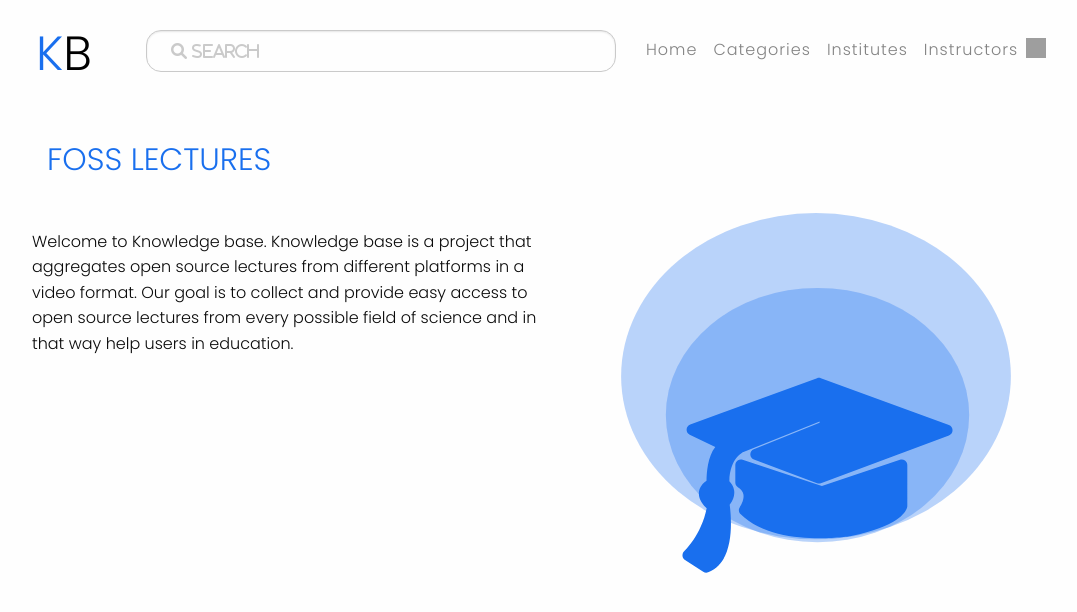
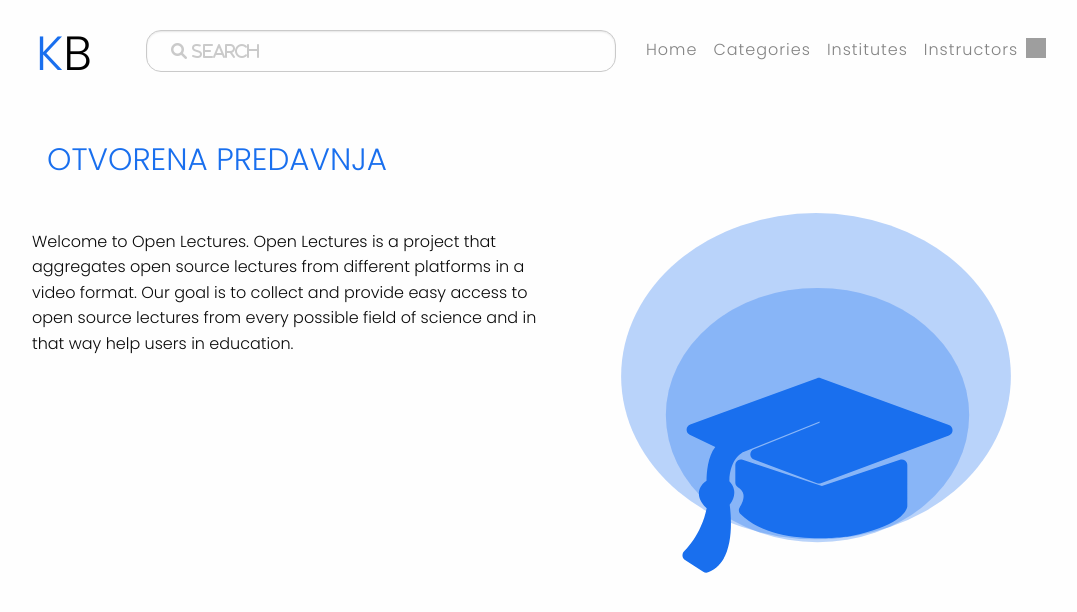
Before and after one commit to Danijel-Korent/open-lectures, a PHP site: page /index.php in a window 1280 px wide. Shown: the top 612 px of the page, without its empty margins (39-1116 px from the left). Run offline with PHP 8.4, Linux system fonts and the light colour scheme; data comes from the database, SQL or seed files in the repository; grey boxes are pictures that could not be loaded.

Commit message:
Updated main page: Translated 'FOSS Lectures', commented out subtittle 'Most popular lectures'

```diff
--- a/frontend/Pages/index.php
+++ b/frontend/Pages/index.php
@@ -3,14 +3,14 @@ require "../../backend/index.php"; ?>
 
 <div class="grid-x grid-margin-x">
   <div class="cell large-12 medium-12 small-12">
-    <h3>FOSS LECTURES</h3>
+    <h3>OTVORENA PREDAVNJA</h3>
   </div>
 </div>
 
 <div class="grid-x grid-margin-x">
   <div class="cell large-6 medium-6 small-8">
     <p>
-    Welcome to Knowledge base. Knowledge base is a project that aggregates open source lectures from different platforms in a video format. Our goal is to collect and provide easy access to open source lectures from every possible field of science and in that way help users in education.
+    Welcome to Open Lectures. Open Lectures is a project that aggregates open source lectures from different platforms in a video format. Our goal is to collect and provide easy access to open source lectures from every possible field of science and in that way help users in education.
     </p>
   </div>
 
@@ -25,12 +25,13 @@ require "../../backend/index.php"; ?>
   </div>
 </div>
 
+<!--
 <div class="grid-x grid-margin-x">
   <div class="cell large-12 medium-12 small-12" id="lectures">
     <p>Most popular lectures</p>
     </div>
 </div>
-
+-->
 
 <?php
 
```
